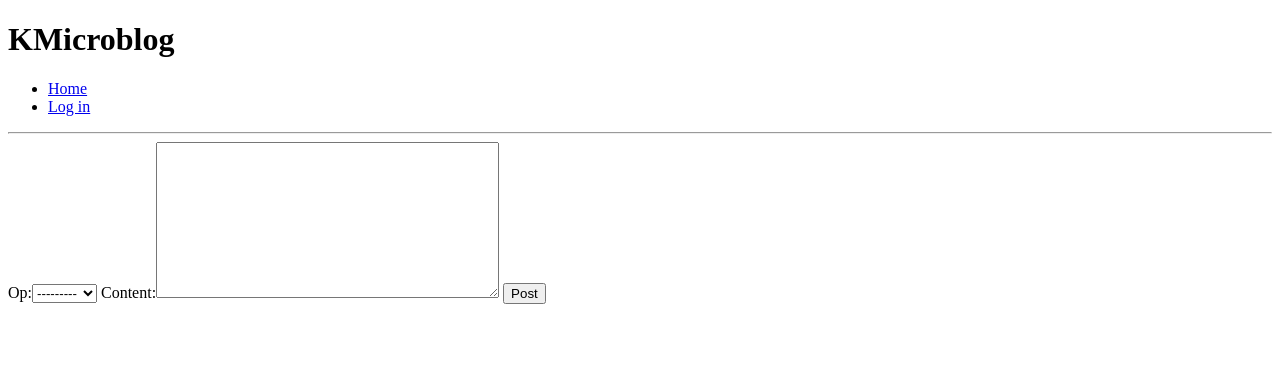
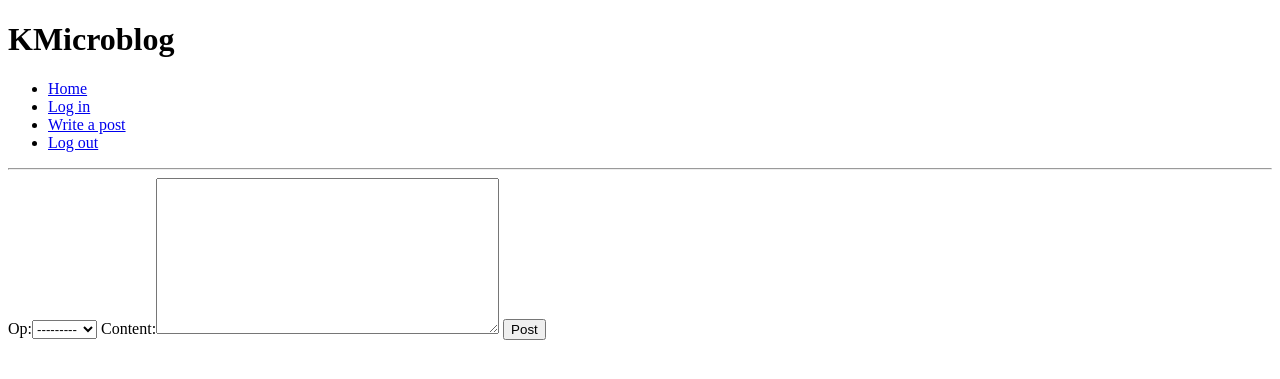
Before and after one commit to karmek-k/kmicroblog, a Django app: page /add_post/ in a window 1280 px wide. Shown: the top 379 px of the page. Run offline with Django 3.2, Linux system fonts and the light colour scheme; the visitor is signed in with stand-in values (Sample User, id 1); data comes from the database, SQL or seed files in the repository.

Commit message:
Add more options to the navbar

```diff
--- a/templates/shared/navbar.html
+++ b/templates/shared/navbar.html
@@ -5,6 +5,8 @@
     <ul>
         <li><a href="{% url 'blog:index' %}">Home</a></li>
         <li><a href="{% url 'authentication:login' %}">Log in</a></li>
+        <li><a href="{% url 'blog:add_post' %}">Write a post</a></li>
+        <li><a href="{% url 'authentication:logout' %}">Log out</a></li>
     </ul>
     <hr />
 </nav>
```
